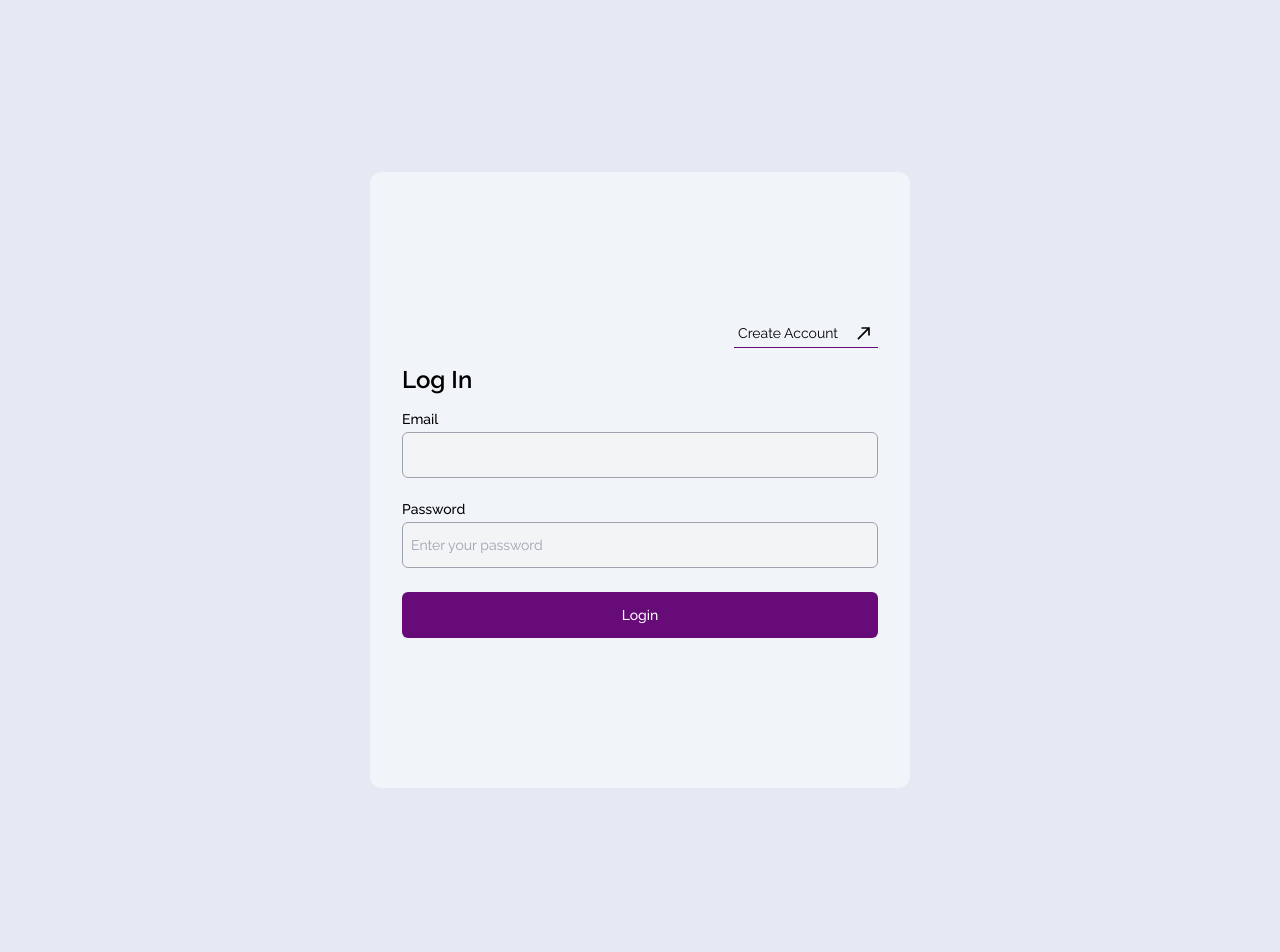
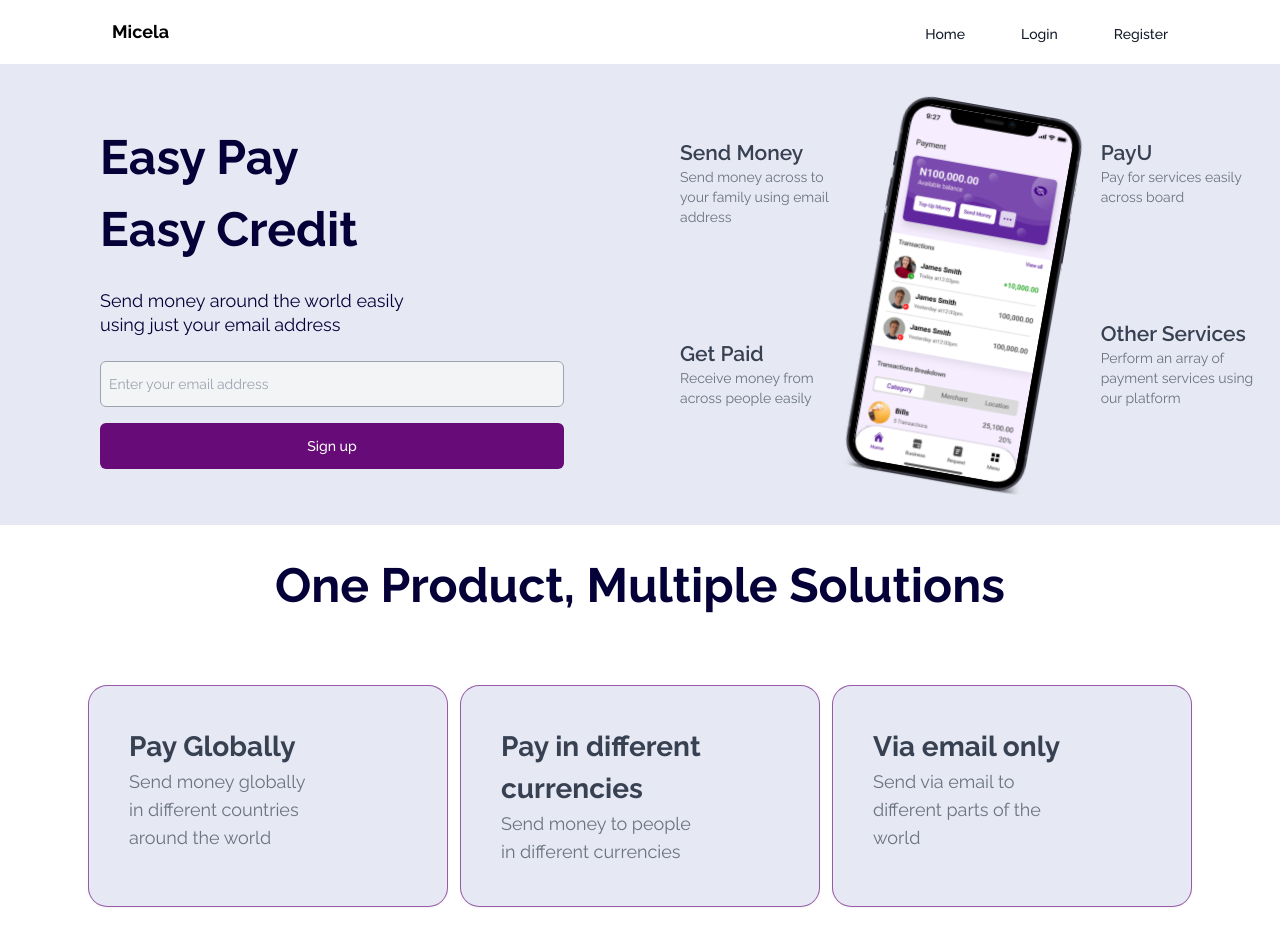
Before and after one commit to Ojochogwu866/micela, a Next.js app: page / in a window 1280 px wide. Shown: the top 952 px of the page. Built offline with nearby package versions, Linux system fonts and the light colour scheme.

Commit message:
feat: add home page

```diff
--- a/app/layout.tsx
+++ b/app/layout.tsx
@@ -6,7 +6,7 @@ import "./globals.css";
 const raleway = Raleway({ subsets: ["cyrillic"]})
 
 export const metadata: Metadata = {
-  title: "Chimoney Pay",
+  title: "Micela Pay",
   description: "Send Money to users using email and phone number",
 };
 
--- a/app/login/page.tsx
+++ b/app/login/page.tsx
@@ -9,9 +9,8 @@ export default function RegisterPage(){
             <div className=" bg-slate-100 shadow-xl-200 w-full md:w-1/2 h-[70%] p-8
             flex justify-center items-start flex-col  my-auto rounded-xl">
                  <div className=" w-full flex justify-end items-center">
-                    <Link className="text-sm gap-4 flex justify-between px-1 items-center border-b-[1.5px] pb-1 border-[#670b78]" href={'/register'}>
+                    <Link className=" text-sm gap-4 border-[1.5px] px-4 py-2 rounded-[2px] border-[#670b78]" href={'/register'}>
                         Create Account
-                        <NorthEastIcon fontSize="small"/>
                     </Link>
                 </div>
                 <h1 className="font-semibold text-2xl py-4">Log In</h1>
--- a/app/page.tsx
+++ b/app/page.tsx
@@ -1,23 +1,166 @@
 'use client'
 
-import { LoginForm } from './login/form'
-import Link from "next/link"
-import NorthEastIcon from "@mui/icons-material/NorthEast"
+import Image from 'next/image'
+import { Input } from '@/components/UI/input'
+import { Button } from '@/components/UI/button'
+import Navbar from '@/components/UI/navbar'
+import HeroImage from '@/app/assets/iphone-mock-up.svg'
 
-export default function RegisterPage(){
-    return (
-        <div className=" h-[120vh] w-screen py-10 flex justify-center items-center bg-[#e6e8f4] md:px-[100px] px-[20px] font-raleway">
-            <div className=" bg-slate-100 shadow-xl-200 w-full md:w-1/2 h-[70%] p-8
-            flex justify-center items-start flex-col  my-auto rounded-xl">
-                 <div className=" w-full flex justify-end items-center">
-                    <Link className="text-sm gap-4 flex justify-between px-1 items-center border-b-[1.5px] pb-1 border-[#670b78]" href={'/register'}>
-                        Create Account
-                        <NorthEastIcon fontSize="small"/>
-                    </Link>
-                </div>
-                <h1 className="font-semibold text-2xl py-4">Log In</h1>
-                <LoginForm/>
-            </div>
+interface CardProps {
+  title: any;
+  description: any;
+}
+
+const FeatureCard: React.FC<CardProps> = ({ title, description }) => (
+  <div className="mb-10 transition-all duration-300 ease-in-out">
+    <span className="font-semibold text-[21px] text-gray-700 leading-6">{title}</span>
+    <p className="font-normal text-sm text-gray-500">{description}</p>
+  </div>
+)
+
+const SolutionCard: React.FC<CardProps> = ({ title, description }) => (
+  <div className="rounded-[19.31px] mt-10 transition-all duration-300 ease-in-out hover:scale-105 bg-[#e6e8f4] p-10 max-w-[360px] shadow-sm border-[0.5px] border-[#680b78a0]">
+    <span className="text-gray-700 font-bold text-[28px]">{title}</span>
+    <p className="text-gray-500 text-lg leading-7 w-[70%]">{description}</p>
+  </div>
+)
+
+const TrustMetric: React.FC<{ value: string; label: string }> = ({ value, label }) => (
+  <div className="flex flex-col items-center p-6 mt-10 rounded-lg shadow-sm transition-all duration-300 ease-in-out hover:scale-105 hover:shadow-lg">
+    <span className="text-4xl font-bold text-[#050038] mb-2">{value}</span>
+    <p className="text-gray-600 text-center">{label}</p>
+  </div>
+)
+
+export default function Home() {
+  return (
+    <main className="flex flex-col">
+        <Navbar />
+        <HeroSection />
+        <SolutionsSection />
+        <CompanyTrustSection />
+        <Footer />
+    </main>
+  )
+}
+
+const HeroSection: React.FC = () => (
+  <section className="h-auto w-screen py-10 flex justify-center items-center bg-[#e6e8f4] md:pl-[100px] px-[20px] font-raleway">
+    <div className="flex flex-col md:w-1/2">
+      <h1 className="text-[48px] font-bold text-[#050038]">Easy Pay<br/>Easy Credit</h1>
+      <p className="text-lg mt-6 font-normal text-[#050038] leading-6">
+        Send money around the world easily <br/>using just your email address
+      </p>
+      <div className="mt-6 flex flex-col gap-y-4 w-4/5">
+        <Input placeholder="Enter your email address" />
+        <Button className="mt-2" type="submit">Sign up</Button>
+      </div>
+    </div>
+    <div className="flex w-1/2 gap-10">
+      <div className="flex flex-col justify-around items-start">
+        <FeatureCard
+          title="Send Money"
+          description="Send money across to your family using email address"
+        />
+        <FeatureCard
+          title="Get Paid"
+          description="Receive money from across people easily"
+        />
+      </div>
+      <div className="h-5/6">
+        <Image
+          alt="heroimage"
+          src={HeroImage}
+          className="transform -ml-5 rotate-[10deg] translate-x-4 max-h-[500px]"
+        />
+      </div>
+      <div className="flex flex-col justify-around">
+        <FeatureCard
+          title="PayU"
+          description="Pay for services easily across board"
+        />
+        <FeatureCard
+          title="Other Services"
+          description="Perform an array of payment services using our platform"
+        />
+      </div>
+    </div>
+  </section>
+)
+
+const SolutionsSection: React.FC = () => (
+  <section className="flex flex-col w-full justify-center items-center mt-6">
+    <h1 className="text-[48px] font-bold text-[#050038]">One Product, Multiple Solutions</h1>
+    <div className="flex  flex-col lg:flex-row gap-3 mt-6">
+      <SolutionCard
+        title="Pay Globally"
+        description="Send money globally in different countries around the world"
+      />
+      <SolutionCard
+        title="Pay in different currencies"
+        description="Send money to people in different currencies"
+      />
+      <SolutionCard
+        title="Via email only"
+        description="Send via email to different parts of the world"
+      />
+    </div>
+  </section>
+)
+
+const CompanyTrustSection: React.FC = () => (
+  <section className="w-full bg-[#e6e8f4] py-16 px-4 md:px-20 mt-20">
+    <div className="max-w-6xl mx-auto">
+      <h2 className="text-4xl font-bold text-[#050038] text-center mb-12">Why Companies Trust Micela</h2>
+      <div className="grid grid-cols-1 md:grid-cols-2 lg:grid-cols-3 gap-8">
+        <TrustMetric value="99.9%" label="Uptime Reliability" />
+        <TrustMetric value="$10B+" label="Transactions Processed" />
+        <TrustMetric value="50+" label="Countries Served" />
+        <TrustMetric value="24/7" label="Customer Support" />
+        <TrustMetric value="45M " label="Users around the world" />
+        <TrustMetric value="Over 100" label="Integrations provided" />
+      </div>
+      <div className="mt-16 text-center">
+        <p className="text-xl text-gray-700 mb-8">
+          Trusted by leading companies worldwide for secure, efficient, and innovative payment solutions.
+        </p>
+      </div>
+    </div>
+  </section>
+)
+
+const Footer: React.FC = () => (
+  <footer className="bg-gradient-to-r from-[#050038] to-[#030022] text-white py-12 px-4 md:px-20">
+    <div className="max-w-6xl mx-auto grid grid-cols-1 md:grid-cols-4 gap-8">
+      <div className="col-span-1 md:col-span-2">
+        <h3 className="text-2xl font-bold mb-4">Micela</h3>
+        <p className="text-gray-300 mb-4">Easy Pay, Easy Credit. Simplifying global transactions.</p>
+        <div className="flex space-x-4">
+          <a href="#" className="hover:text-blue-400 transition-colors duration-300">
+            <svg className="w-6 h-6" fill="currentColor" viewBox="0 0 24 24" aria-hidden="true">
+              <path d="M8.29 20.251c7.547 0 11.675-6.253 11.675-11.675 0-.178 0-.355-.012-.53A8.348 8.348 0 0022 5.92a8.19 8.19 0 01-2.357.646 4.118 4.118 0 001.804-2.27 8.224 8.224 0 01-2.605.996 4.107 4.107 0 00-6.993 3.743 11.65 11.65 0 01-8.457-4.287 4.106 4.106 0 001.27 5.477A4.072 4.072 0 012.8 9.713v.052a4.105 4.105 0 003.292 4.022 4.095 4.095 0 01-1.853.07 4.108 4.108 0 003.834 2.85A8.233 8.233 0 012 18.407a11.616 11.616 0 006.29 1.84" />
+            </svg>
+          </a>
         </div>
-    )
-}
+      </div>
+      <div>
+        <h4 className="text-lg font-semibold mb-4">Quick Links</h4>
+        <ul className="space-y-2">
+          <li><a href="#" className="hover:text-blue-400 transition-colors duration-300">About Us</a></li>
+          <li><a href="#" className="hover:text-blue-400 transition-colors duration-300">Services</a></li>
+          <li><a href="#" className="hover:text-blue-400 transition-colors duration-300">Contact</a></li>
+        </ul>
+      </div>
+      <div>
+        <h4 className="text-lg font-semibold mb-4">Legal</h4>
+        <ul className="space-y-2">
+          <li><a href="#" className="hover:text-blue-400 transition-colors duration-300">Privacy Policy</a></li>
+          <li><a href="#" className="hover:text-blue-400 transition-colors duration-300">Terms of Service</a></li>
+        </ul>
+      </div>
+    </div>
+    <div className="mt-8 pt-8 border-t border-gray-700 text-center text-gray-300">
+      <p>&copy; 2024 Micela. All rights reserved.</p>
+    </div>
+  </footer>
+)
--- a/app/register/page.tsx
+++ b/app/register/page.tsx
@@ -9,9 +9,8 @@ export default function RegisterPage(){
             <div className=" bg-slate-100 shadow-xl-200 md:w-1/2 w-full h-full p-8
             flex justify-center items-start flex-col  my-auto rounded-xl">
                 <div className=" w-full flex justify-end items-end">
-                    <Link className=" text-sm gap-4 border-b-[1.5px] pb-1 px-1 border-[#670b78]" href={'/login'}>
+                    <Link className=" text-sm gap-4 border-[1.5px] px-4 py-2 rounded-[2px] border-[#670b78]" href={'/login'}>
                         Login
-                    <NorthEastIcon fontSize="small"/>
                     </Link>
                 </div>
                 <h1 className="font-semibold text-2xl ">Get An Account With Us</h1>
--- a/components/UI/dashboard/topbar/navbar.tsx
+++ b/components/UI/dashboard/topbar/navbar.tsx
@@ -17,7 +17,7 @@ const menuItems = [
                 path: '/settings',
                 icon: <SettingsSharp/>
             },
-             {
+            {
                 path: '/notifications',
                 icon: <NotificationsActiveSharpIcon/>
             }
@@ -39,7 +39,7 @@ export default function NavBar() {
                         placeholder='Search'
                     />
                 </div>
-                  {menuItems.map((cat, index) => (
+                {menuItems.map((cat, index) => (
                     <div key={index}>
                         {cat.topList && (
                             <ul className='flex gap-4' >
--- /dev/null
+++ b/components/UI/navbar/index.tsx
@@ -0,0 +1,38 @@
+import Link from 'next/link';
+import Image from 'next/image';
+
+const Navbar = () => {
+  return (
+    <nav className="bg-white shadow-md px-[80px]">
+      <div className="w-full mx-auto px-2 sm:px-6 lg:px-8 flex items-center">
+        <div className="relative w-full flex items-center justify-between h-16">
+          <div className="flex w-full items-center justify-between">
+            <div className="flex-shrink-0">
+              <Link className='font-bold text-lg' href="/">
+                Micela
+              </Link>
+            </div>
+            <div className="hidden sm:block sm:ml-6">
+              <div className="flex space-x-4 gap-10">
+                <Link href="/" className="text-gray-900 hover:border-b-2 pb-1 hover:border-[#670b78] py-2 border-w-fit w-fit text-sm font-medium">Home</Link>
+                <Link href="/login" className="text-gray-900 hover:border-b-2 pb-1 hover:border-[#670b78] py-2 border-w-fit w-fit text-sm font-medium">Login</Link>
+                <Link href="/register" className="text-gray-900 hover:border-b-2 pb-1 hover:border-[#670b78] py-2 border-w-fit w-fit text-sm font-medium">Register</Link>
+              </div>
+            </div>
+          </div>
+        </div>
+      </div>
+
+      {/* Mobile menu, show/hide based on menu state */}
+      <div className="sm:hidden" id="mobile-menu">
+        <div className="px-2 pt-2 pb-3 space-y-1">
+          <Link href="/" className="text-gray-900 hover:bg-gray-700 hover:text-white block px-3 py-2 rounded-md text-base font-medium">Home</Link>
+          <Link href="/login" className="text-gray-900 hover:bg-gray-700 hover:text-white block px-3 py-2 rounded-md text-base font-medium">Login</Link>
+          <Link href="/register" className="text-gray-900 hover:bg-gray-700 hover:text-white block px-3 py-2 rounded-md text-base font-medium">Register</Link>
+        </div>
+      </div>
+    </nav>
+  );
+};
+
+export default Navbar;
--- a/context/index.tsx
+++ b/context/index.tsx
@@ -1,6 +1,6 @@
 'use client'
 import { createContext, useState, useContext, useEffect } from "react";
-import {getUser} from '@/lib/getUser';
+import { getUser } from '@/lib/getUser';
 
 interface UserData {
     id: string;
@@ -39,7 +39,6 @@ interface UserData {
         }[];
     }[];
 }
-
 
 interface ContextType {
     userData: UserData | null;
--- a/lib/getUser.ts
+++ b/lib/getUser.ts
@@ -34,6 +34,7 @@ export  async function getUser(id: string) {
  * @param id
  * @returns
  */
+
 export  async function getTransactions(id: string) {
       try {
         const apiKey = process.env.NEXT_PUBLIC_CHIMONEY_API_KEY;
--- a/lib/transactions.ts
+++ b/lib/transactions.ts
@@ -88,13 +88,15 @@ export async function sendMoney(payments: Payment[], subAccount: string): Promis
     if (!res.ok) {
       throw new Error('Failed to send money');
     }
-
-    return res.json();
+    const responseData = await res.json();
+    return responseData;
   } catch (error) {
     console.error('Error sending money:', error);
     throw new Error('Failed to send money');
   }
 }
+
+
 
 export async function recieveMoney(payerEmail: string, valueInUSD: string, subAccount: string): Promise<any> {
   try {
--- a/package.json
+++ b/package.json
@@ -1,5 +1,5 @@
 {
-  "name": "chimoney-fullstack",
+  "name": "micela-pay",
   "version": "0.1.0",
   "private": true,
   "scripts": {
```
Also changed, not shown: app/dashboard/[id]/page.tsx (+15 -16 lines), app/dashboard/send.tsx (+6 -7 lines), app/assets/hybridwork.png.png (added), app/assets/iphone-mock-up.svg (added). Lines whose indentation alone changed are shown as unchanged.
